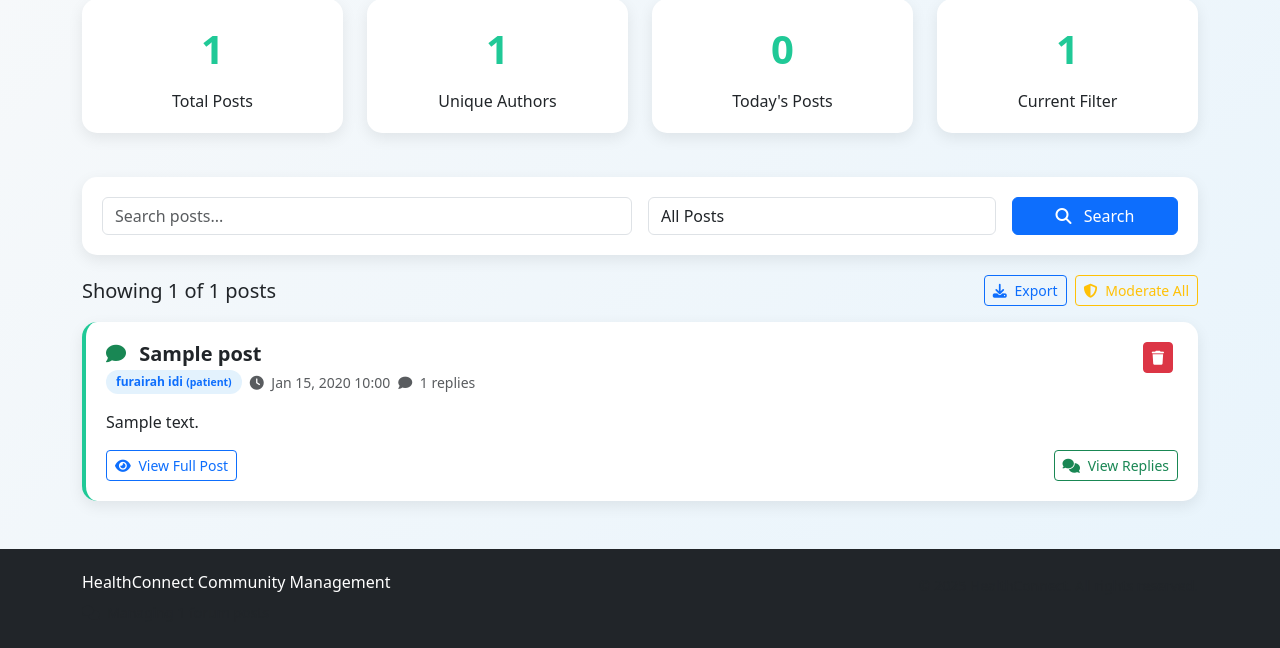
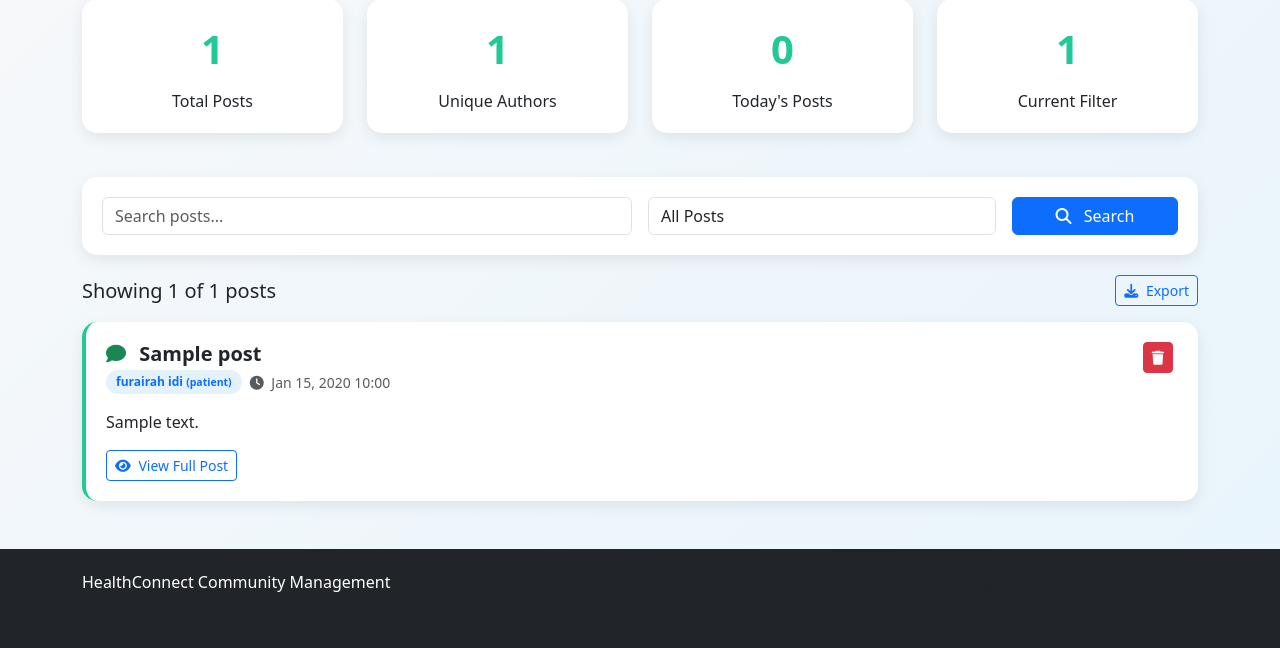
Before and after one commit to Furairah3/healthConnect, a PHP site: page /views/auth/admin-community.php in a window 1280 px wide. Shown: the part 271-919 px from the top of the page. Run offline with PHP 8.4, Linux system fonts and the light colour scheme; a user stored in the database is signed in; data comes from the database, SQL or seed files in the repository; tables that the repository leaves empty or names only in its code hold one stand-in row (values such as "Sample post").

Commit message:
Update admin-community.php

```diff
--- a/views/auth/admin-community.php
+++ b/views/auth/admin-community.php
@@ -33,7 +33,7 @@ if ($_SERVER['REQUEST_METHOD'] === 'POST') {
     }
 }
 
-// Get forum statistics - FIXED: Removed is_pinned column
+// Get forum statistics
 $stats_sql = "SELECT
     COUNT(*) as total_posts,
     COUNT(DISTINCT author_id) as unique_authors,
@@ -50,8 +50,8 @@ $page = max(1, intval($_GET['page'] ?? 1));
 $limit = 15;
 $offset = ($page - 1) * $limit;
 
-$sql = "SELECT fp.*, u.full_name, u.user_role,
-               (SELECT COUNT(*) FROM hc_forum_replies fr WHERE fr.post_id = fp.post_id) as reply_count
+// FIXED: Removed reference to hc_forum_replies table
+$sql = "SELECT fp.*, u.full_name, u.user_role
         FROM hc_forum_posts fp
         JOIN hc_users u ON fp.author_id = u.user_id
         WHERE 1=1";
@@ -65,8 +65,6 @@ if ($search) {
 
 if ($filter === 'recent') {
     $sql .= " AND fp.created_at >= DATE_SUB(NOW(), INTERVAL 7 DAY)";
-} elseif ($filter === 'no_replies') {
-    $sql .= " AND (SELECT COUNT(*) FROM hc_forum_replies fr WHERE fr.post_id = fp.post_id) = 0";
 }
 
 $sql .= " ORDER BY fp.created_at DESC";
@@ -156,11 +154,6 @@ $posts = $stmt->fetchAll();
             box-shadow: 0 8px 20px rgba(0,0,0,0.12);
         }
 
-        .post-card.pinned {
-            border-left: 4px solid var(--warning-color);
-            background: #fffbf0;
-        }
-
         .user-badge {
             display: inline-block;
             padding: 3px 10px;
@@ -173,16 +166,6 @@ $posts = $stmt->fetchAll();
         .badge-volunteer { background: #d1f2eb; color: #198754; }
         .badge-doctor { background: #f0e7ff; color: #6f42c1; }
         .badge-admin { background: #ffeaa7; color: #e17055; }
-
-        .pinned-badge {
-            background: var(--warning-color);
-            color: black;
-            padding: 3px 10px;
-            border-radius: 20px;
-            font-size: 11px;
-            font-weight: 600;
-            margin-left: 5px;
-        }
 
         .btn-community {
             background: var(--community-color);
@@ -327,7 +310,6 @@ $posts = $stmt->fetchAll();
                     <select name="filter" class="form-control">
                         <option value="all" <?php echo $filter === 'all' ? 'selected' : ''; ?>>All Posts</option>
                         <option value="recent" <?php echo $filter === 'recent' ? 'selected' : ''; ?>>Recent (7 days)</option>
-                        <option value="no_replies" <?php echo $filter === 'no_replies' ? 'selected' : ''; ?>>No Replies</option>
                     </select>
                 </div>
                 <div class="col-md-2">
@@ -361,9 +343,6 @@ $posts = $stmt->fetchAll();
                         <a href="admin-community.php?action=export" class="btn btn-outline-primary btn-sm">
                             <i class="fas fa-download me-1"></i> Export
                         </a>
-                        <a href="admin-community.php?action=moderate" class="btn btn-outline-warning btn-sm">
-                            <i class="fas fa-shield-alt me-1"></i> Moderate All
-                        </a>
                     </div>
                 </div>
 
@@ -384,10 +363,6 @@ $posts = $stmt->fetchAll();
                                         <i class="fas fa-clock me-1"></i>
                                         <?php echo date('M d, Y H:i', strtotime($post['created_at'])); ?>
                                     </small>
-                                    <small class="text-muted">
-                                        <i class="fas fa-comment me-1"></i>
-                                        <?php echo $post['reply_count']; ?> replies
-                                    </small>
                                 </div>
                             </div>
                             <div class="action-buttons">
@@ -405,16 +380,10 @@ $posts = $stmt->fetchAll();
                         </p>
 
                         <div class="d-flex justify-content-between align-items-center">
-                            <a href="view-post.php?id=<?php echo $post['post_id']; ?>"
+                            <a href="#" onclick="viewPost(<?php echo $post['post_id']; ?>)"
                                class="btn btn-outline-primary btn-sm">
                                 <i class="fas fa-eye me-1"></i> View Full Post
                             </a>
-                            <?php if ($post['reply_count'] > 0): ?>
-                                <a href="view-post.php?id=<?php echo $post['post_id']; ?>#replies"
-                                   class="btn btn-outline-success btn-sm">
-                                    <i class="fas fa-comments me-1"></i> View Replies
-                                </a>
-                            <?php endif; ?>
                         </div>
 
                         <!-- Delete Modal -->
@@ -432,7 +401,6 @@ $posts = $stmt->fetchAll();
                                         <p class="fw-bold">"<?php echo htmlspecialchars($post['title']); ?>"</p>
                                         <p class="text-danger">
                                             <small>
-                                                This will also delete all replies to this post.
                                                 This action cannot be undone.
                                             </small>
                                         </p>
@@ -523,6 +491,72 @@ $posts = $stmt->fetchAll();
                 }
             });
         });
+
+        // View post function (simple version since we don't have view-post.php)
+        function viewPost(postId) {
+            // Create a modal to show the full post
+            const modalHtml = `
+                <div class="modal fade" id="viewPostModal" tabindex="-1">
+                    <div class="modal-dialog modal-lg">
+                        <div class="modal-content">
+                            <div class="modal-header">
+                                <h5 class="modal-title">Post Details</h5>
+                                <button type="button" class="btn-close" data-bs-dismiss="modal"></button>
+                            </div>
+                            <div class="modal-body" id="postContent">
+                                Loading post content...
+                            </div>
+                            <div class="modal-footer">
+                                <button type="button" class="btn btn-secondary" data-bs-dismiss="modal">Close</button>
+                            </div>
+                        </div>
+                    </div>
+                </div>
+            `;
+
+            // Add modal to body if not already there
+            if (!document.getElementById('viewPostModal')) {
+                document.body.insertAdjacentHTML('beforeend', modalHtml);
+            }
+
+            // Fetch post details via AJAX
+            fetch('get-post.php?id=' + postId)
+                .then(response => response.json())
+                .then(data => {
+                    if (data.success) {
+                        document.getElementById('postContent').innerHTML = `
+                            <h5>${data.post.title}</h5>
+                            <div class="mb-3">
+                                <span class="badge bg-secondary">${data.post.user_role}</span>
+                                <span class="ms-2">${data.post.full_name}</span>
+                                <small class="text-muted ms-3">
+                                    <i class="fas fa-clock me-1"></i>${data.post.created_at}
+                                </small>
+                            </div>
+                            <div class="post-content">
+                                ${data.post.content.replace(/\n/g, '<br>')}
+                            </div>
+                        `;
+                    } else {
+                        document.getElementById('postContent').innerHTML = `
+                            <div class="alert alert-danger">
+                                Error loading post: ${data.message}
+                            </div>
+                        `;
+                    }
+                })
+                .catch(error => {
+                    document.getElementById('postContent').innerHTML = `
+                        <div class="alert alert-danger">
+                            Error loading post. Please try again.
+                        </div>
+                    `;
+                });
+
+            // Show modal
+            const modal = new bootstrap.Modal(document.getElementById('viewPostModal'));
+            modal.show();
+        }
     </script>
 </body>
 </html>
```
